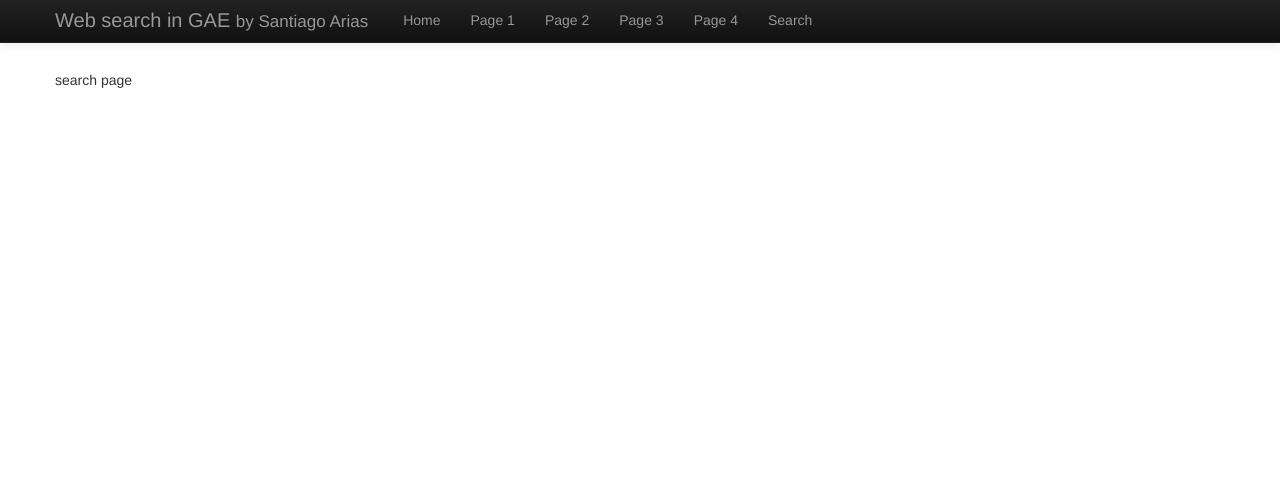
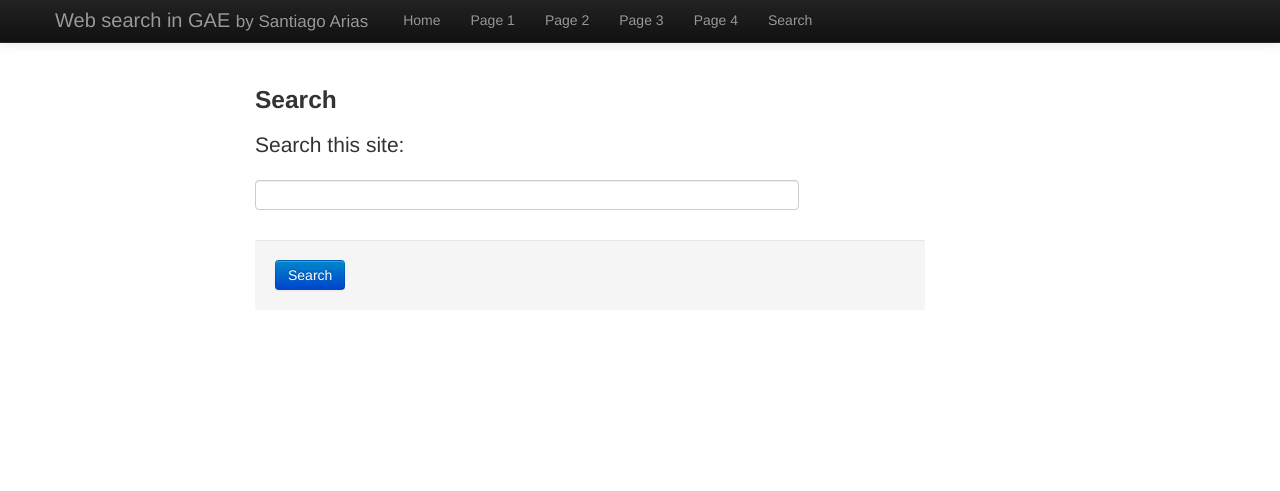
Before and after one commit to santiaago/websearch-gae, a Python web app: template templates/search.html in a window 1280 px wide. Shown: the top 491 px of the page. Run offline with Jinja, Linux system fonts and the light colour scheme; the template is opened without the code that fills it, so the values that code supplies are empty.

Commit message:
adding search form

```diff
--- a/templates/navigation.html
+++ b/templates/navigation.html
@@ -14,7 +14,7 @@
 	  <li {% print str_active|safe if bpage2 %}><a href="/page2">Page 2</a></li>
 	  <li {% print str_active|safe if bpage3 %}><a href="/page3">Page 3</a></li>
 	  <li {% print str_active|safe if bpage4 %}><a href="/page4">Page 4</a></li>
-	  <li {% print str_active|safe if bpage4 %}><a href="/search">Search</a></li>
+	  <li {% print str_active|safe if bsearch %}><a href="/search">Search</a></li>
         </ul>
       </div>
     </div>
--- a/templates/search.html
+++ b/templates/search.html
@@ -1,5 +1,24 @@
 {% extends "base.html" %}
 
 {% block content %}
-<p>search page</p>
+<div class="row">
+  <div class="span7 offset2">
+    <h3>Search</h3>
+    <p class="lead">Search this site:</p>
+    <form method="post">
+      <!-- Subject -->
+      <div class="control-group">
+	<div class="control">
+	  <input class="input-xxlarge" type="text" name="inputSearch" placeholder="" value="{{inputSearch}}">
+	  <span class="help-inline">{{errorSubject}}</span>
+	</div>
+      </div>
+      <!-- Submit -->
+      <div class="form-actions">
+	<button type="submit" class="btn btn-primary" name="inputSubmitSearch" value="1">Search</button>
+      </div>
+    </form>
+  </div><!-- /span7 offset2 -->
+</div><!-- /row -->
+
 {% endblock %}
```
Also changed, not shown: search.py (added, +26 -0 lines).
